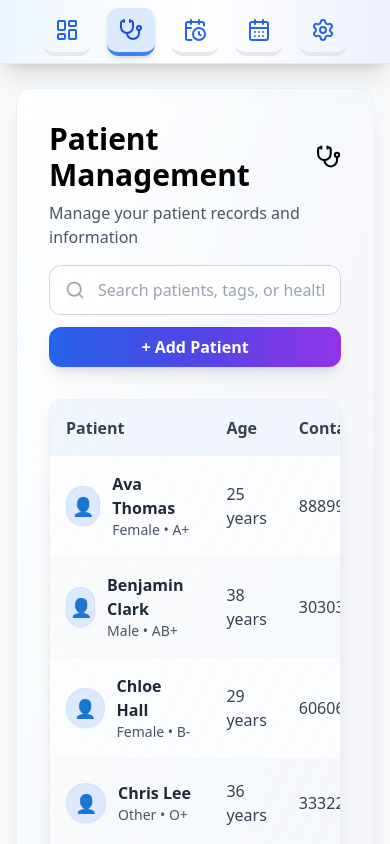
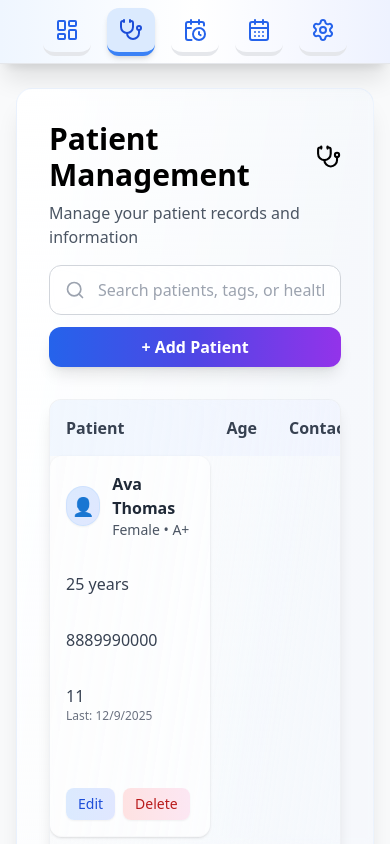
Before and after one commit to rishabhsawjann/dental-dashboard-assessment, a React (Create React App) app in the folder dental-dashboard/: page /patients in a window 390 px wide. Built offline with nearby package versions, Linux system fonts and the light colour scheme; sample sign-in values are in the browser's storage.

Commit message:
Mobile Responsive

```diff
--- a/dental-dashboard/src/components/Admin/PatientsManagement.jsx
+++ b/dental-dashboard/src/components/Admin/PatientsManagement.jsx
@@ -416,8 +416,13 @@ export default function PatientsTable() {
                   const lastVisit = getLastVisit(patient.id, incidents);
 
                   return (
-                    <tr key={patient.id} className={`border-b border-gray-100/50 hover:bg-gradient-to-r hover:from-blue-50/50 hover:to-indigo-50/30 transition-all duration-300 ${index % 2 === 0 ? 'bg-white/60' : 'bg-gray-50/40'}`}>
-                      <td className="p-4">
+                    <tr
+                      key={patient.id}
+                      className={`border-b border-gray-100/50 hover:bg-gradient-to-r hover:from-blue-50/50 hover:to-indigo-50/30 transition-all duration-300 ${index % 2 === 0 ? 'bg-white/60' : 'bg-gray-50/40'}
+                        md:table-row flex flex-col md:flex-row mb-4 md:mb-0 rounded-xl md:rounded-none shadow md:shadow-none overflow-hidden`
+                    }
+                  >
+                    <td className="p-4 w-full md:w-auto flex-1">
                       <div className="flex items-center gap-3">
                         <div className="w-10 h-10 rounded-full bg-gradient-to-br from-blue-100 to-indigo-100 flex items-center justify-center overflow-hidden shadow-sm border border-blue-200/50">
                           {patient.profilePic ? (
@@ -432,13 +437,13 @@ export default function PatientsTable() {
                         </div>
                       </div>
                     </td>
-                      <td className="p-4 text-gray-700">{age} years</td>
-                      <td className="p-4 text-gray-700">{patient.contact}</td>
-                      <td className="p-4">
+                    <td className="p-4 text-gray-700 w-full md:w-auto flex-1">{age} years</td>
+                    <td className="p-4 text-gray-700 w-full md:w-auto flex-1">{patient.contact}</td>
+                    <td className="p-4 w-full md:w-auto flex-1">
                       <div className="text-gray-700 font-medium">{visitCount}</div>
                       {lastVisit && <div className="text-xs text-gray-500">Last: {lastVisit.toLocaleDateString()}</div>}
                     </td>
-                      <td className="p-4">
+                    <td className="p-4 w-full md:w-auto flex-1">
                       <div className="flex flex-wrap gap-1">
                         {patient.tags && patient.tags.slice(0, 2).map(tag => (
                           <span key={tag} className="px-2 py-1 bg-gradient-to-r from-blue-100 to-indigo-100 text-blue-700 rounded-full text-xs font-medium border border-blue-200/50 shadow-sm hover:shadow-md transition-all duration-200">
@@ -452,7 +457,7 @@ export default function PatientsTable() {
                         )}
                       </div>
                     </td>
-                      <td className="p-4">
+                    <td className="p-4 w-full md:w-auto flex-1">
                       <div className="flex gap-2">
                         <button
                           onClick={() => { setEditPatient(patient); setShowForm(true); }}
```
Lines whose indentation alone changed are shown as unchanged.
